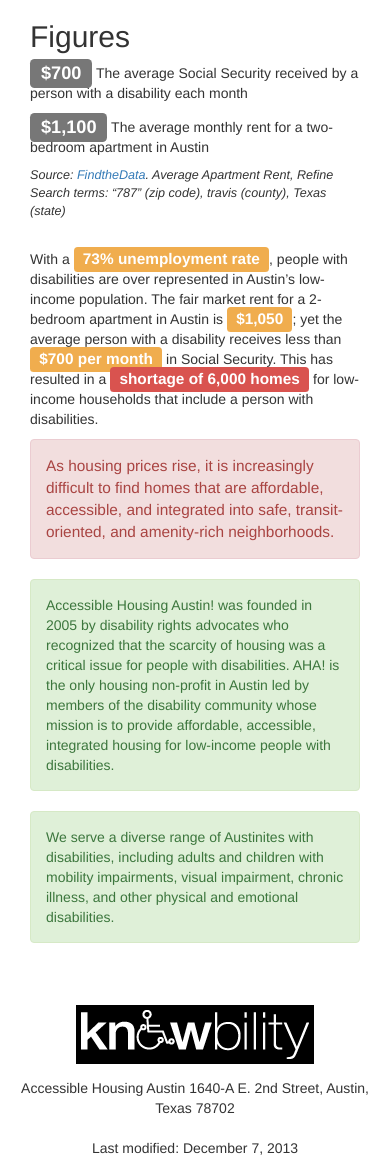
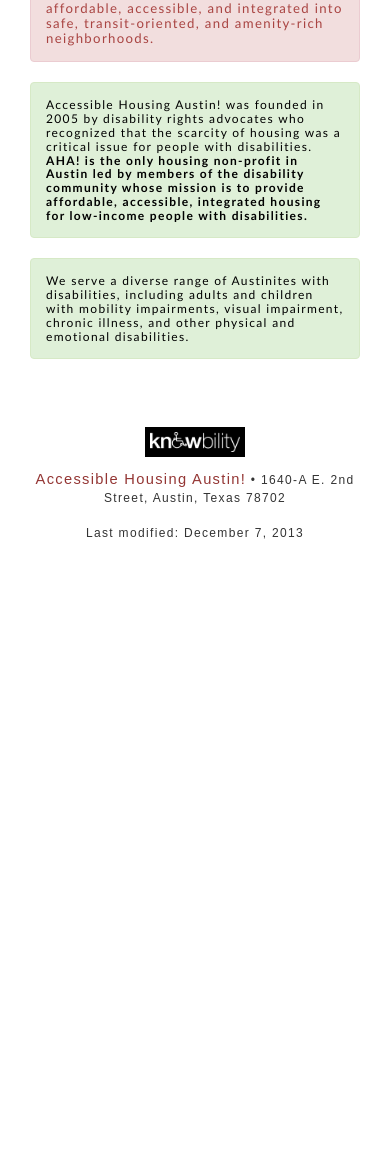
Before and after one commit to givepulse/knowbilitywarriors, a PHP site: page /story/ in a window 390 px wide. Shown: the part 910-2068 px from the top of the page. After the commit the page ends 1449 px from the top, so only its background shows below. Run offline with PHP 8.4, Linux system fonts and the light colour scheme; some libraries are stand-ins or nearby versions.

Commit message:
all changes that Isabelle needs and wants part un

```diff
--- a/css/style.css
+++ b/css/style.css
@@ -6,6 +6,7 @@
 	margin: 0;
 	padding: 0;
 	z-index: 15;
+    font-size:10pt !important; /*specific size for nav*/
 }
 
 /* a top level navigation item in the mega menu */
@@ -88,11 +89,35 @@
 	width: 100px;
 }
 
+/*Body style - specific size for body*/
+body {
+    font-family: Calibri,arial,sans-serif !important;
+    line-height: 1.15 !important;
+    font-size: 9pt !important;;
+    letter-spacing: 1pt;
+}
+
+p .label {
+    padding: .1em .6em .1em !important;
+}
+
 /* Main Content Styles */
 
 div > h1 {
     padding-bottom:1em;
+    font-size: 20pt;
+    font-family: Century Gothic,arial,sans-serif;
 }
+
+div > h2 {
+    font-size: 16pt;
+}
+
+main > h2 {
+    font-family: Century Gothic,arial,sans-serif;
+    font-size: 16pt;
+}
+
 main > img {
 	width: 300px;
 }
@@ -103,7 +128,14 @@ blockquote {
 /* Footer Styles */
 body > footer {
 	text-align: center;
+    padding-top:1em;
+    font-family: Century Gothic,arial,sans-serif;
 }
 body > footer p {
 	display: inline;
 }
+
+.org {
+    color:#943634;
+    font-size:11pt;
+}
--- a/layouts/header.php
+++ b/layouts/header.php
@@ -11,7 +11,7 @@
 <div class="row">
     <div class="col-md-2">
         <header style="margin: 1em 0;">
-			<img id="aha-logo" src="../images/aha_logo.png" alt="Accessible Housing Austin! AHA!">
+            <a href="/"><img id="aha-logo" src="../images/aha_logo.png" alt="Accessible Housing Austin! AHA!"></a>
         </header>
     </div>
     <div class="col-md-8" style="margin-top:5em;">
--- a/story/index.php
+++ b/story/index.php
@@ -6,24 +6,20 @@
 <?php include '../layouts/header.php'; ?>
 
 <main id="mainContent" role="main" tabindex="-1">
-    <div class="row">
+    <div>
         <h1>The Story of AHA!</h1>
     </div>
-    <div class="col-md-4" style="">
-        <img src="../images/fairhousinglogo.png" width="280px" alt="Equal Housing Opportunity">
-
+    <div class="col-md-4">
+        <!--img src="../images/fairhousinglogo.png" width="280px" alt="Equal Housing Opportunity"-->
         <img src="../images/elainna.jpg" width="280px" class="img-rounded" style="margin-top:2em;" alt="Young woman smiling">
     </div>
     <div class="col-md-8">
         <div style="margin: 2em 0;">
             <aside role="complementary" aria-labelledby="figures">
-				<h2 id="figures">Figures</h2>
                 <p style="margin-bottom:1em;"><span class="label label-default" style="font-size:130%;">$700</span>
                 The average Social Security received by a person with a disability each month</p>
                 <p><span class="label label-default" style="font-size:130%;">$1,100</span>
                 The average monthly rent for a two-bedroom apartment in Austin</p>
-                <p style="font-size:90%; font-style:italic;">Source: <a href="http://average-rent.findthedata.org/">FindtheData</a>. Average Apartment Rent,
-                Refine Search terms: “787” (zip code), travis (county), Texas (state)</p>
             </aside>
         </div>
         <p>
@@ -33,21 +29,23 @@
             Social Security. This has resulted in a <span class="label label-danger" style="font-size:110%;">shortage of 6,000 homes</span> for low-income households
             that include a person with disabilities. </p>
         <p>
-            <div class="alert alert-danger" style="font-size:110%;">
+        <p style="font-size:90%; font-style:italic;">Source: <a href="http://average-rent.findthedata.org/">FindtheData</a>. Average Apartment Rent,
+            Refine Search terms: “787” (zip code), travis (county), Texas (state)</p>
+        <div class="alert alert-danger" style="font-size:110%;">
                 As housing prices rise, it is increasingly
             difficult to find homes that are affordable, accessible, and integrated into safe,
             transit-oriented, and amenity-rich neighborhoods.
-            </div>
+        </div>
         </p>
 
-        <p class="alert alert-success">
+        <p class="alert alert-success" style="color:black;">
             Accessible Housing Austin! was founded in 2005 by disability rights advocates who
             recognized that the scarcity of housing was a critical issue for people with disabilities.
-            AHA! is the only housing non-profit in Austin led by members of the disability community
+            <strong>AHA! is the only housing non-profit in Austin led by members of the disability community
             whose mission is to provide affordable, accessible, integrated housing for low-income
-            people with disabilities.
+            people with disabilities.</strong>
         </p>
-        <p class="alert alert-success">
+        <p class="alert alert-success" style="color:black;">
             We serve a diverse range of Austinites with disabilities, including adults and children
             with mobility impairments, visual impairment, chronic illness, and other physical and
             emotional disabilities.
--- a/templates/footer.php
+++ b/templates/footer.php
@@ -1,7 +1,7 @@
-<footer>
-    <a href="http://knowbility.org/"><img src="../images/knowbility.png" alt="Knowbility" style="margin-top:3em;margin-bottom:1em;background-color: #000; color: #fff; border: solid #000 5px;"></a>
+<footer class="clearfix">
+    <a href="http://knowbility.org/"><img src="../images/knowbility.png" alt="Knowbility" style="width:100px; margin-top:3em;margin-bottom:1em;background-color: #000; color: #fff; border: solid #000 5px;"></a>
 	<address class="vcard">
-		<p class="org" style="margin:1em 0;">Accessible Housing Austin</p>
+		<p class="org" style="margin:1em 0;">Accessible Housing Austin!</p> &#149;
 		<p class="adr">
 			<span class="street-address">1640-A E. 2nd Street</span>,
 			<span class="locality">Austin</span>,
```
Also changed, not shown: home/index.php (+10 -7 lines), housing/index.php (+4 -5 lines), news/index.php (+6 -1 lines), ourstories/index.php (+10 -3 lines), staff/index.php (+7 -7 lines), supporters/index.php (+7 -4 lines).
